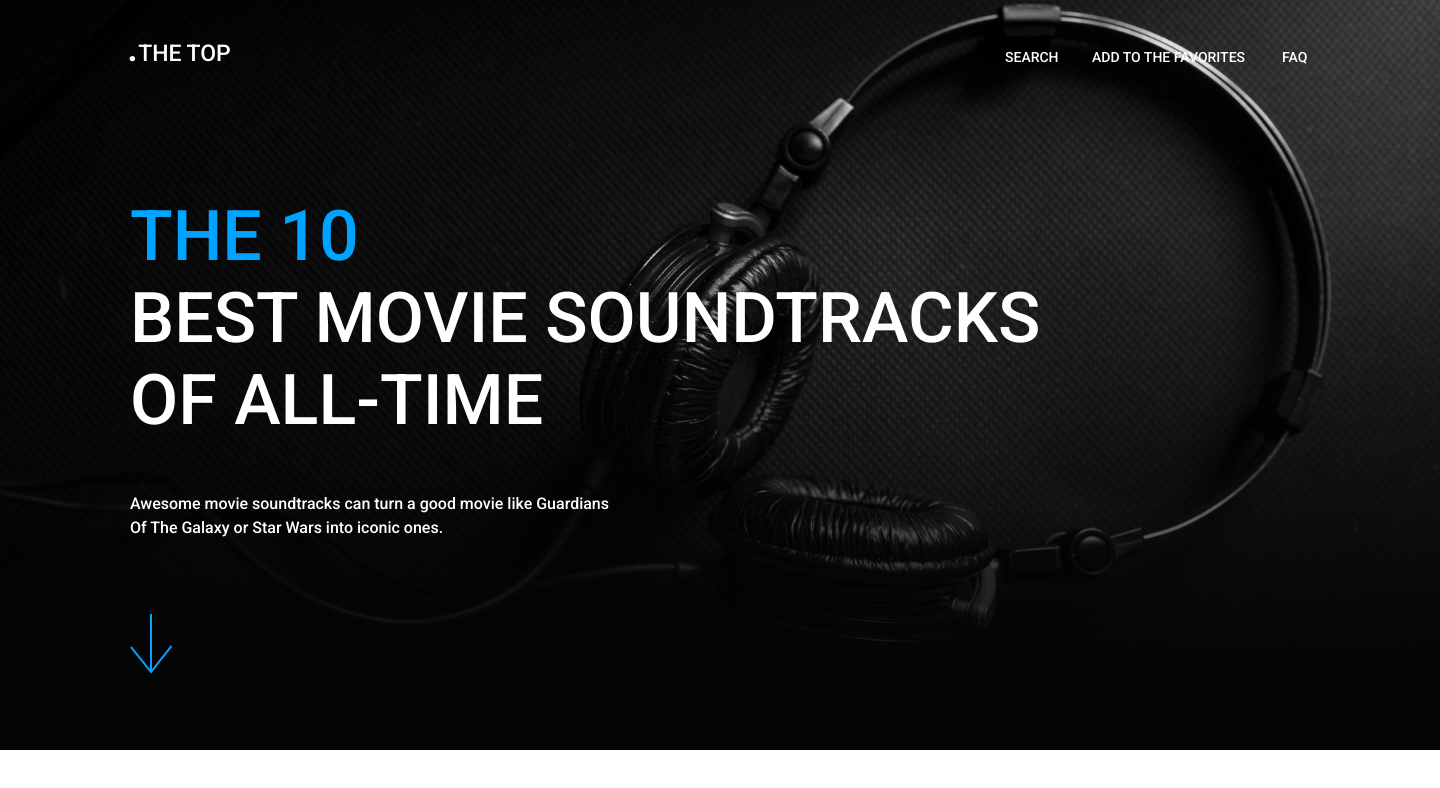
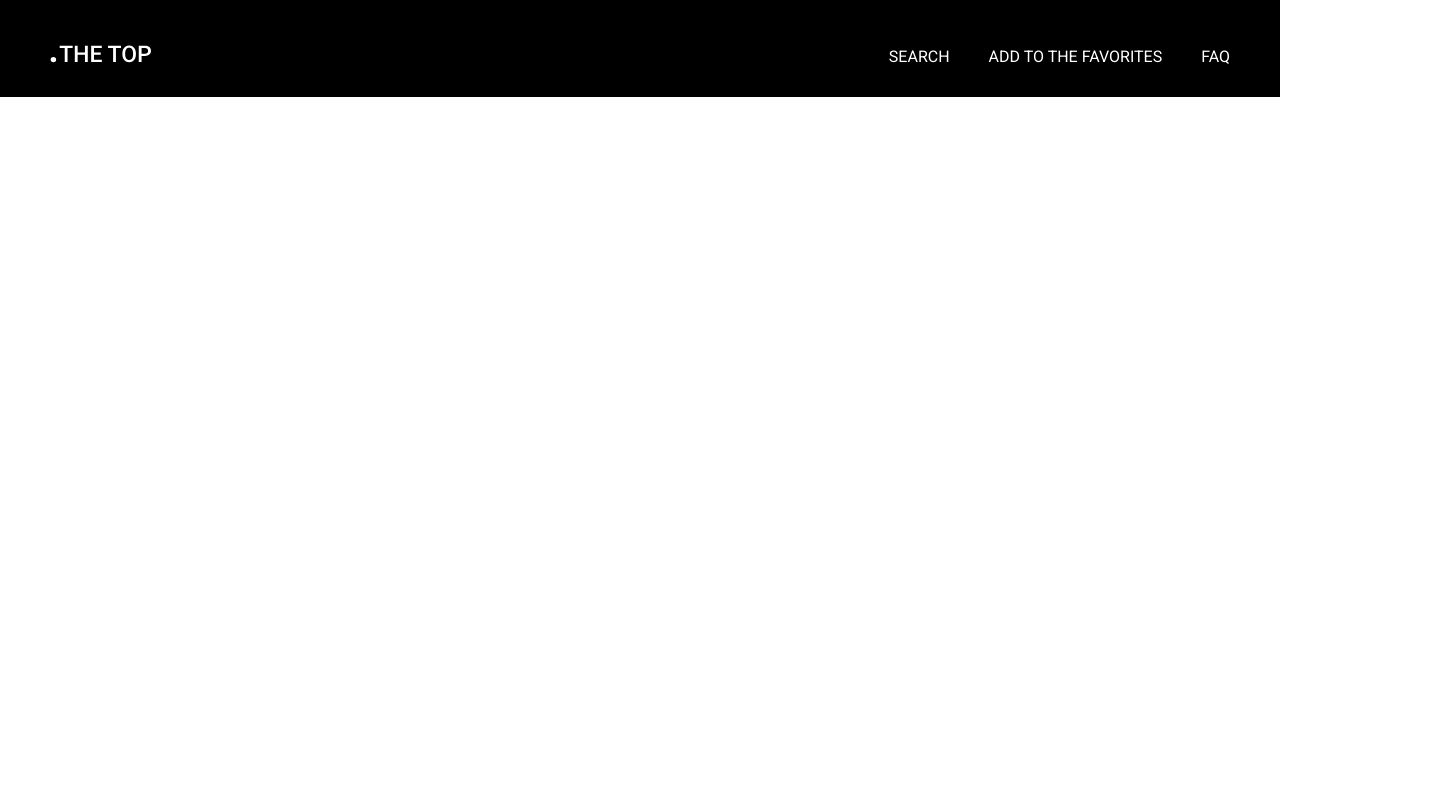
Before and after one commit to SerhatyiSerhii/maquette, a plain HTML site: page index.html in a window 1280 px wide. Shown: the whole page, 1440 px wide, since content can reach past the window. Drawn offline with Linux system fonts and the light colour scheme.

Commit message:
fixed header

```diff
--- a/css/main.css
+++ b/css/main.css
@@ -1,112 +1,66 @@
 * {
+    box-sizing: border-box; /* TODO: read about box-sizing, float positioning */
+}
+
+body {
+    margin: 0;
+    font-family: 'Roboto', sans-serif;
+    font-size: 16px;
+    font-weight: 400;
+    color: #fff;
+}
+
+ul {
     margin: 0;
     padding: 0;
+    list-style-type: none;
+}
+
+a:hover {
+    color: #00a3ff;
 }
 
 .container {
-    width: 1440px;
-    height: 750px;
-    background: linear-gradient(180deg, rgba(0, 0, 0, 0) 29.2%, #040404 92.26%),
-    url(../images/headphones.png) center no-repeat;
-    background-size: 100%;
+    width: 1180px;
+    margin: 0 auto;
 }
 
-.container .logo {
-    text-transform: uppercase;
-    color: #ffffff;
-    font-family: "Roboto";
-    font-style: normal;
+header {
+    padding: 25px 0;
+    background: #000;
+}
 
-    position: absolute;
+header .container {
+    display: flex;
+    justify-content: space-between;
+}
+
+.logo {
     width: 104px;
     height: 47px;
-    left: 127px;
-    top: 25px;
-    display: flex;
+    display: block;
+    line-height: 47px;
 }
 
-.logo .dot {
-    font-size: 40px;
-    line-height: 46.88px;
+.logo img {
+    margin-top: 20px;
 }
 
-.logo .text {
-    font-size: 23px;
-    line-height: 57px;
-    vertical-align: bottom;
+nav ul {
+    margin-top: 22px;
 }
 
-.logo div:last-child {
-    font-size: 23px;
-    line-height: 57px;
-    vertical-align: bottom;
-    padding-left: 5px;
+nav li {
+    display: inline-block;
+    margin-left: 35px;
+    text-transform: uppercase;
 }
 
-.container .menu {
-    text-transform: uppercase;
-    color: #ffffff;
-    font-family: "Roboto";
-    font-size: 14px;
-    font-style: normal;
-    display: flex;
-
+nav a {
+    text-decoration: none;
+    color: #fff;
 }
 
-.container .menu div:first-child {
-    position: absolute;
-    left: 1005px;
-    top: 49px;
+nav a:hover {
+    text-decoration: underline;
 }
-
-.container .menu div:nth-child(2) {
-    position: absolute;
-    left: 1092px;
-    top: 49px;
-}
-
-.container .menu div:last-child {
-    position: absolute;
-    left: 1282px;
-    top: 49px;
-}
-
-.center {
-    color: #ffffff;
-    text-transform: uppercase;
-    font-family: "Roboto";
-    font-style: normal;
-    font-weight: normal;
-    font-size: 70px;
-    line-height: 82px;
-
-    position: absolute;
-    width: 980px;
-    left: 130px;
-    top: 195px;
-}
-
-.center span {
-    color: #00A3FF;
-}
-
-.container_text {
-    color: #ffffff;
-    font-family: "Roboto";
-    font-style: normal;
-    font-weight: 400;
-    font-size: 16px;
-    line-height: 24px;
-
-    position: absolute;
-    width: 480px;
-    height: 48px;
-    left: 130px;
-    top: 492px;
-}
-
-.vector_1 {
-    position: absolute;
-    left: 130px;
-    top: 614px;
-}
--- a/index.html
+++ b/index.html
@@ -4,33 +4,22 @@
     <meta charset="utf-8" />
     <title>Page Title</title>
     <link rel="stylesheet" href="css/main.css">
-    <link href="https://fonts.googleapis.com/css2?family=Roboto:wght@500&display=swap" rel="stylesheet">
+    <link rel="preconnect" href="https://fonts.gstatic.com">
+    <link href="https://fonts.googleapis.com/css2?family=Roboto:wght@400;500;700&display=swap" rel="stylesheet">
 </head>
 <body>
-    <header class="header">
+    <header>
         <div class="container">
-            <div class="logo">
-                <div class="dot">.</div>
-                <div class="text">the</div>
-                <div class="text">top</div>
-            </div>
-
-            <nav class="menu">
-                <div>search</div>
-                <div>add to the favorites</div>
-                <div>faq</div>
+            <a class="logo" href="#">
+                <img src="images/the-top-logo.svg" alt="the-top-logo">
+            </a>
+            <nav>
+                <ul>
+                    <li><a href="#">Search</a></li>
+                    <li><a href="#">Add to the Favorites</a></li>
+                    <li><a href="#">FAQ</a></li>
+                </ul>
             </nav>
-
-            <div class="center">
-                <span>the 10</span><br> best movie soundtracks of all-time
-            </div>
-
-            <div class="container_text">
-                Awesome movie soundtracks can turn a good movie like Guardians Of The Galaxy or Star Wars into iconic ones.
-            </div>
-
-            <img src="images/Vector 1.png" class="vector_1">
-
         </div>
     </header>
 </body>
```
Also changed, not shown: images/the-top-logo.svg (added), 1 other file.
